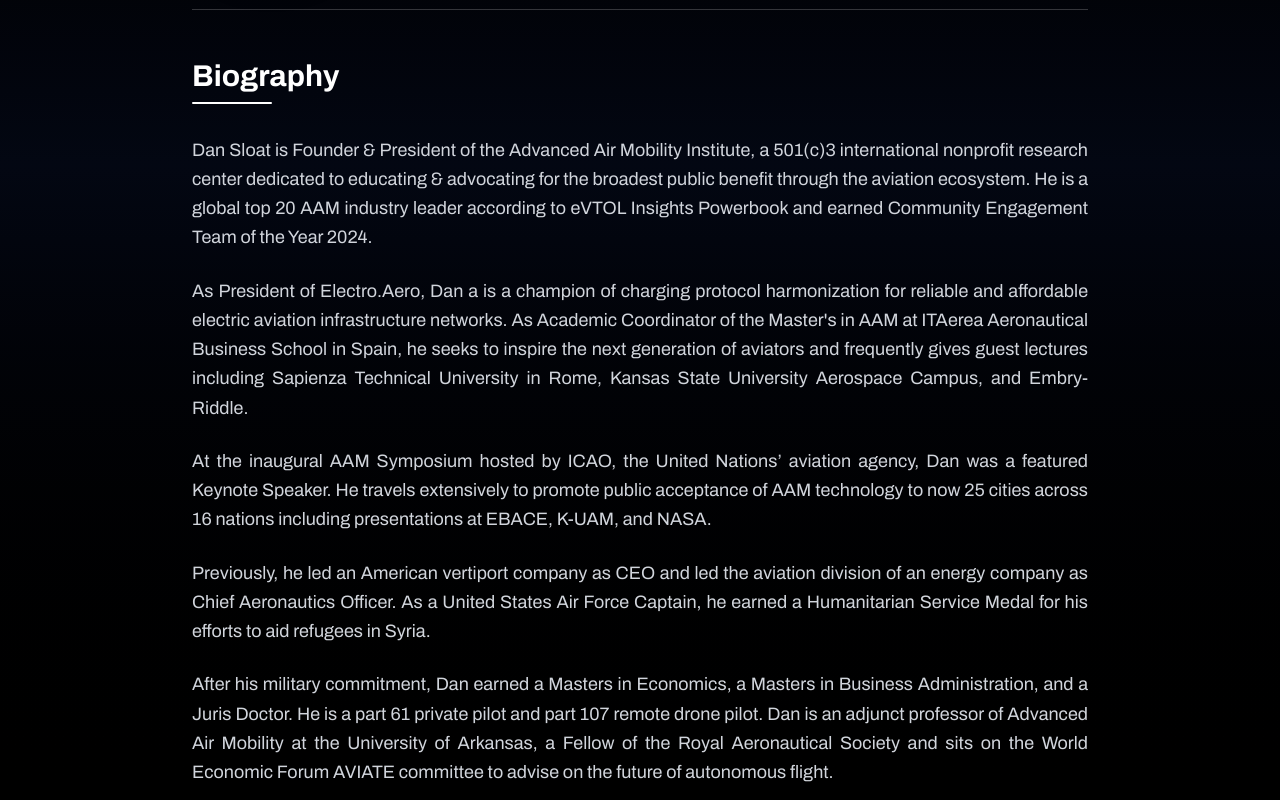
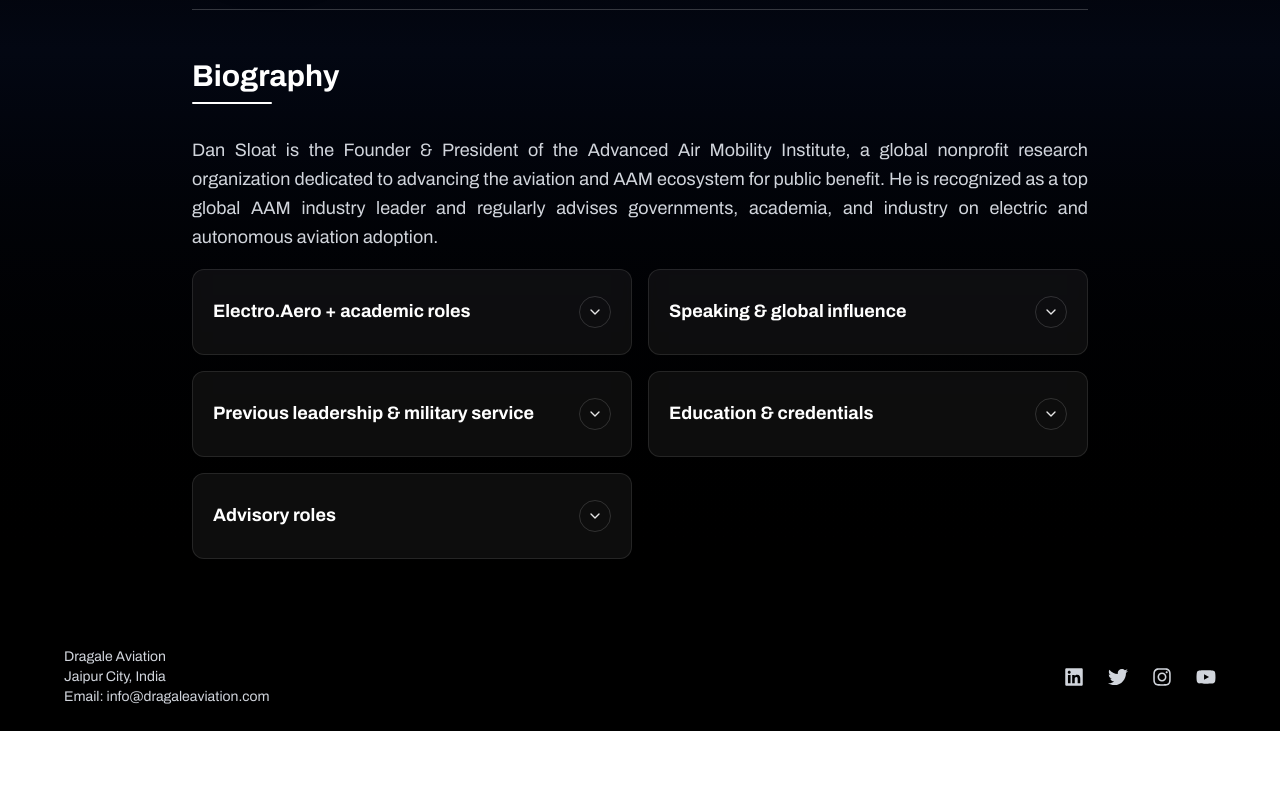
Before and after one commit to lokeshchoudharyprogrammer/dragale-aviation, a Next.js app: page /advisors in a window 1280 px wide. Shown: the part 520-1320 px from the top of the page. After the commit the page ends 1251 px from the top, so only its background shows below. Built offline with nearby package versions, Linux system fonts and the light colour scheme.

Commit message:
chore(seo): convert solution cards to real links and remove mobile animation gating

```diff
--- a/package.json
+++ b/package.json
@@ -3,8 +3,9 @@
   "version": "0.1.0",
   "private": true,
   "scripts": {
-    "dev": "next dev",
+    "dev": "next dev -H 0.0.0.0",
     "build": "next build",
+    "dev:turbo": "next dev --turbo -H 0.0.0.0",
     "start": "next start",
     "lint": "next lint",
     "audit:assets": "node scripts/audit-assets.mjs",
--- a/src/app/HomeClient.tsx
+++ b/src/app/HomeClient.tsx
@@ -166,7 +166,7 @@
         <AirplaneModel />
       </section> */}
       {/* Sticky Footer */}
-      <div className=" bg-gradient-to-br from-gray-900 to-black text-white">
+      <div className="bg-gradient-to-br from-gray-900 to-black text-white space-y-10 sm:space-y-0">
         <ProductsClient headingLevel={2} />
         <AboutClient headingLevel={2} />
         <AdvisorsClient headingLevel={2} />
--- a/src/app/advisors/AdvisorsClient.tsx
+++ b/src/app/advisors/AdvisorsClient.tsx
@@ -1,8 +1,9 @@
 'use client';
 
 import SocialBadge from '@/components/SocialBadge';
-import { motion } from 'framer-motion';
+import { AnimatePresence, motion } from 'framer-motion';
 import Image from 'next/image';
+import { useMemo, useState } from 'react';
 
 export default function AdvisorsClient({
   headingLevel = 1,
@@ -10,17 +11,76 @@
   headingLevel?: 1 | 2;
 }) {
   const isEmbedded = headingLevel === 2;
+  const isMobile =
+    typeof window !== 'undefined' &&
+    window.matchMedia('(max-width: 767px)').matches;
+
   const headerVariants = {
     hidden: { opacity: 0, y: 30 },
     visible: { opacity: 1, y: 0, transition: { duration: 1, ease: 'easeOut' } },
   };
-  const danBio = [
-    `Dan Sloat is Founder & President of the Advanced Air Mobility Institute, a 501(c)3 international nonprofit research center dedicated to educating & advocating for the broadest public benefit through the aviation ecosystem. He is a global top 20 AAM industry leader according to eVTOL Insights Powerbook and earned Community Engagement Team of the Year 2024.`,
-    `As President of Electro.Aero, Dan a is a champion of charging protocol harmonization for reliable and affordable electric aviation infrastructure networks. As Academic Coordinator of the Master's in AAM at ITAerea Aeronautical Business School in Spain, he seeks to inspire the next generation of aviators and frequently gives guest lectures including Sapienza Technical University in Rome, Kansas State University Aerospace Campus, and Embry-Riddle.`,
-    `At the inaugural AAM Symposium hosted by ICAO, the United Nations’ aviation agency, Dan was a featured Keynote Speaker. He travels extensively to promote public acceptance of AAM technology to now 25 cities across 16 nations including presentations at EBACE, K-UAM, and NASA.`,
-    `Previously, he led an American vertiport company as CEO and led the aviation division of an energy company as Chief Aeronautics Officer. As a United States Air Force Captain, he earned a Humanitarian Service Medal for his efforts to aid refugees in Syria.`,
-    `After his military commitment, Dan earned a Masters in Economics, a Masters in Business Administration, and a Juris Doctor. He is a part 61 private pilot and part 107 remote drone pilot. Dan is an adjunct professor of Advanced Air Mobility at the University of Arkansas, a Fellow of the Royal Aeronautical Society and sits on the World Economic Forum AVIATE committee to advise on the future of autonomous flight.`,
-  ];
+  const [openSectionId, setOpenSectionId] = useState<string | null>(null);
+  const [isIntroExpanded, setIsIntroExpanded] = useState(false);
+
+  const bioIntro =
+    'Dan Sloat is the Founder & President of the Advanced Air Mobility Institute, a global nonprofit research organization dedicated to advancing the aviation and AAM ecosystem for public benefit. He is recognized as a top global AAM industry leader and regularly advises governments, academia, and industry on electric and autonomous aviation adoption.';
+
+  const bioSections = useMemo(
+    () => [
+      {
+        id: 'electro-academics',
+        title: 'Electro.Aero + academic roles',
+        bullets: [
+          'President of Electro.Aero',
+          "Academic Coordinator (Master's in AAM)",
+          'Guest lectures at global universities',
+        ],
+      },
+      {
+        id: 'speaking-influence',
+        title: 'Speaking & global influence',
+        bullets: [
+          'ICAO keynote speaker',
+          'Presentations across 25+ cities, 16 countries',
+          'EBACE, K-UAM, NASA',
+        ],
+      },
+      {
+        id: 'leadership-military',
+        title: 'Previous leadership & military service',
+        bullets: [
+          'CEO of vertiport company',
+          'Chief Aeronautics Officer',
+          'USAF Captain + Humanitarian Service Medal',
+        ],
+      },
+      {
+        id: 'education-credentials',
+        title: 'Education & credentials',
+        bullets: [
+          'Masters in Economics',
+          'MBA',
+          'Juris Doctor',
+          'Part 61 private pilot',
+          'Part 107 drone pilot',
+        ],
+      },
+      {
+        id: 'advisory-roles',
+        title: 'Advisory roles',
+        bullets: [
+          'Adjunct professor (University of Arkansas)',
+          'Fellow of Royal Aeronautical Society',
+          'World Economic Forum AVIATION committee',
+        ],
+      },
+    ],
+    []
+  );
+
+  const toggleSection = (id: string) => {
+    setOpenSectionId((prev) => (prev === id ? null : id));
+  };
 
   return (
     <div
@@ -63,9 +123,9 @@
 
       {/* Premium Full-Width Header */}
       <motion.div
-        initial={{ opacity: 0, y: 20 }}
+        initial={isMobile ? false : { opacity: 0, y: 20 }}
         animate={{ opacity: 1, y: 0 }}
-        transition={{ duration: 0.8 }}
+        transition={{ duration: isMobile ? 0 : 0.8 }}
         className={`relative text-left ${
           isEmbedded ? 'mt-8' : 'mt-20'
         } max-w-4xl mx-auto flex flex-col md:flex-row items-center gap-12 pb-12 border-b border-white/20`}
@@ -105,9 +165,9 @@
 
       {/* Bio Section */}
       <motion.div
-        initial={{ opacity: 0 }}
+        initial={isMobile ? false : { opacity: 0 }}
         animate={{ opacity: 1 }}
-        transition={{ delay: 0.4, duration: 0.8 }}
+        transition={{ delay: isMobile ? 0 : 0.4, duration: isMobile ? 0 : 0.8 }}
         className="max-w-4xl mx-auto mt-12"
       >
         <h2 className="text-3xl font-bold text-white relative inline-block">
@@ -115,17 +175,107 @@
           <span className="block w-20 h-[2px] bg-white mt-2 rounded-full"></span>
         </h2>
 
-        <div className="space-y-6 text-gray-300 text-lg leading-relaxed text-justify mt-8">
-          {danBio.map((paragraph, i) => (
+        <div className="mt-8 space-y-4">
+          <div>
             <motion.p
-              key={i}
-              initial={{ opacity: 0, y: 10 }}
+              initial={isMobile ? false : { opacity: 0, y: 10 }}
               animate={{ opacity: 1, y: 0 }}
-              transition={{ delay: i * 0.15 }}
+              transition={{
+                delay: isMobile ? 0 : 0.05,
+                duration: isMobile ? 0 : undefined,
+              }}
+              className={`text-gray-300 text-base md:text-lg leading-relaxed text-justify md:line-clamp-none ${
+                isIntroExpanded ? 'line-clamp-none' : 'line-clamp-3'
+              }`}
             >
-              {paragraph}
+              {bioIntro}
             </motion.p>
-          ))}
+
+            <div className="mt-2 flex justify-end md:hidden">
+              <button
+                type="button"
+                onClick={() => setIsIntroExpanded((v) => !v)}
+                className="text-sm font-semibold text-white/90 hover:text-white transition-colors"
+              >
+                {isIntroExpanded ? 'Read less' : 'Read more'}
+              </button>
+            </div>
+          </div>
+
+          <div className="grid grid-cols-1 md:grid-cols-2 gap-3 md:gap-4">
+            {bioSections.map((section, index) => {
+              const isOpen = openSectionId === section.id;
+
+              return (
+                <motion.div
+                  key={section.id}
+                  initial={isMobile ? false : { opacity: 0, y: 10 }}
+                  animate={{ opacity: 1, y: 0 }}
+                  transition={{
+                    delay: isMobile ? 0 : 0.1 + index * 0.06,
+                    duration: isMobile ? 0 : undefined,
+                  }}
+                  className={`h-full rounded-lg md:rounded-xl border border-white/10 bg-white/5 backdrop-blur-sm overflow-hidden ${
+                    isOpen ? 'md:col-span-2' : ''
+                  }`}
+                >
+                  <button
+                    type="button"
+                    onClick={() => toggleSection(section.id)}
+                    className="w-full min-h-[72px] md:min-h-[84px] px-4 py-3 md:px-5 md:py-4 flex items-center justify-between gap-3 md:gap-4 text-left hover:bg-white/5 transition-colors"
+                  >
+                    <span className="text-white font-semibold text-base md:text-lg leading-snug">
+                      {section.title}
+                    </span>
+                    <span
+                      className={`shrink-0 inline-flex items-center justify-center w-7 h-7 md:w-8 md:h-8 rounded-full border border-white/15 text-white/90 transition-transform duration-200 ${
+                        isOpen ? 'rotate-180' : 'rotate-0'
+                      }`}
+                    >
+                      <svg
+                        width="16"
+                        height="16"
+                        viewBox="0 0 24 24"
+                        fill="none"
+                        xmlns="http://www.w3.org/2000/svg"
+                        aria-hidden="true"
+                        focusable="false"
+                      >
+                        <path
+                          d="M6 9l6 6 6-6"
+                          stroke="currentColor"
+                          strokeWidth="2"
+                          strokeLinecap="round"
+                          strokeLinejoin="round"
+                        />
+                      </svg>
+                    </span>
+                  </button>
+
+                  <AnimatePresence initial={false}>
+                    {isOpen ? (
+                      <motion.div
+                        key="content"
+                        initial={{ height: 0, opacity: 0 }}
+                        animate={{ height: 'auto', opacity: 1 }}
+                        exit={{ height: 0, opacity: 0 }}
+                        transition={{ duration: 0.25, ease: 'easeOut' }}
+                        className="px-4 md:px-5"
+                      >
+                        <div className="pb-4 md:pb-5">
+                          <ul className="list-disc pl-5 space-y-1 text-gray-300 text-sm md:text-base leading-relaxed">
+                            {section.bullets.map((bullet) => (
+                              <li key={bullet}>{bullet}</li>
+                            ))}
+                          </ul>
+                        </div>
+                      </motion.div>
+                    ) : null}
+                  </AnimatePresence>
+                </motion.div>
+              );
+            })}
+          </div>
         </div>
       </motion.div>
     </div>
--- a/src/app/globals.css
+++ b/src/app/globals.css
@@ -42,7 +42,7 @@
   }
 }
 
-.hover\\:animate-dash-border:hover {
+.hover\:animate-dash-border:hover {
   animation: dash-border 5s linear infinite;
   border-style: dashed !important;
   border-color: #22c55e !important;
--- a/src/app/solutions/SolutionsClient.tsx
+++ b/src/app/solutions/SolutionsClient.tsx
@@ -3,7 +3,6 @@
 import { motion } from 'framer-motion';
 import Image from 'next/image';
 import Link from 'next/link';
-import { useRouter } from 'next/navigation';
 import { FaAmbulance } from 'react-icons/fa';
 import Tilt from 'react-parallax-tilt';
 
@@ -35,7 +34,9 @@
 ];
 
 export default function Home() {
-  const router = useRouter();
+  const isMobile =
+    typeof window !== 'undefined' &&
+    window.matchMedia('(max-width: 767px)').matches;
 
   const cardHrefMap: Record<string, string> = {
     'Seamless VTOL Patient Transport':
@@ -46,10 +47,6 @@
       '/solutions/live-patient-monitoring-system',
     'Critical Heart Patient Support':
       '/solutions/critical-heart-patient-support',
-  };
-
-  const navigateToHref = (href: string) => {
-    router.push(href);
   };
 
   const cardVariants = {
@@ -85,30 +82,48 @@
           {/* Hero Section */}
           <motion.div className="text-center max-w-4xl mx-auto relative  p-6">
             <motion.h1
-              initial={{ opacity: 0, y: 20 }}
-              whileInView={{ opacity: 1, y: 0 }}
-              viewport={{ once: true }}
-              transition={{ duration: 0.6 }}
-              className="text-3xl sm:text-4xl md:text-5xl font-bold text-white"
+              initial={isMobile ? false : { opacity: 0, y: 20 }}
+              {...(isMobile
+                ? { animate: { opacity: 1, y: 0 } }
+                : {
+                    whileInView: { opacity: 1, y: 0 },
+                    viewport: { once: true },
+                  })}
+              transition={{ duration: isMobile ? 0 : 0.6 }}
+              className="solutions-ssr-visible text-3xl sm:text-4xl md:text-5xl font-bold text-white"
             >
               Revolutionizing Air Ambulance Transport
             </motion.h1>
             <motion.p
-              initial={{ opacity: 0, y: 20 }}
-              whileInView={{ opacity: 1, y: 0 }}
-              viewport={{ once: true }}
-              transition={{ duration: 0.6, delay: 0.2 }}
-              className="mt-4 text-lg sm:text-xl text-gray-200"
+              initial={isMobile ? false : { opacity: 0, y: 20 }}
+              {...(isMobile
+                ? { animate: { opacity: 1, y: 0 } }
+                : {
+                    whileInView: { opacity: 1, y: 0 },
+                    viewport: { once: true },
+                  })}
+              transition={{
+                duration: isMobile ? 0 : 0.6,
+                delay: isMobile ? 0 : 0.2,
+              }}
+              className="solutions-ssr-visible mt-4 text-lg sm:text-xl text-gray-200"
             >
               Pioneering India’s first eVTOL air ambulance for rapid, safe, and
               innovative critical care.
             </motion.p>
             <motion.p
-              initial={{ opacity: 0, y: 20 }}
-              whileInView={{ opacity: 1, y: 0 }}
-              viewport={{ once: true }}
-              transition={{ duration: 0.6, delay: 0.4 }}
-              className="mt-4 max-w-3xl mx-auto text-sm sm:text-base text-gray-300"
+              initial={isMobile ? false : { opacity: 0, y: 20 }}
+              {...(isMobile
+                ? { animate: { opacity: 1, y: 0 } }
+                : {
+                    whileInView: { opacity: 1, y: 0 },
+                    viewport: { once: true },
+                  })}
+              transition={{
+                duration: isMobile ? 0 : 0.6,
+                delay: isMobile ? 0 : 0.4,
+              }}
+              className="solutions-ssr-visible mt-4 max-w-3xl mx-auto text-sm sm:text-base text-gray-300"
               id="hero-desc"
             >
               Dragale’s eVTOL ambulance delivers unmatched speed (200 km/h),
@@ -119,11 +134,18 @@
               href="/contact-us"
               whileHover={{ scale: 1.05, backgroundColor: '#6B7280' }}
               whileTap={{ scale: 0.95 }}
-              initial={{ opacity: 0, y: 20 }}
-              whileInView={{ opacity: 1, y: 0 }}
-              viewport={{ once: true }}
-              transition={{ duration: 0.6, delay: 0.6 }}
-              className="mt-6 inline-flex bg-gray-500 text-white py-3 px-8 rounded-full font-medium text-base shadow-md hover:bg-gray-600 transition duration-300 navbar-glass"
+              initial={isMobile ? false : { opacity: 0, y: 20 }}
+              {...(isMobile
+                ? { animate: { opacity: 1, y: 0 } }
+                : {
+                    whileInView: { opacity: 1, y: 0 },
+                    viewport: { once: true },
+                  })}
+              transition={{
+                duration: isMobile ? 0 : 0.6,
+                delay: isMobile ? 0 : 0.6,
+              }}
+              className="solutions-ssr-visible mt-6 inline-flex bg-gray-500 text-white py-3 px-8 rounded-full font-medium text-base shadow-md hover:bg-gray-600 transition duration-300 navbar-glass"
               aria-label="Contact us for eVTOL ambulance inquiries"
               aria-describedby="hero-desc"
             >
@@ -139,11 +161,15 @@
 
           {/* Cards Grid */}
           <motion.div
-            initial={{ opacity: 0, y: 20 }}
-            whileInView={{ opacity: 1, y: 0 }}
-            viewport={{ once: true }}
-            transition={{ duration: 0.6 }}
-            className="grid grid-cols-1 sm:grid-cols-2 lg:grid-cols-4 gap-4 max-w-7xl mx-auto mt-0"
+            initial={isMobile ? false : { opacity: 0, y: 20 }}
+            {...(isMobile
+              ? { animate: { opacity: 1, y: 0 } }
+              : {
+                  whileInView: { opacity: 1, y: 0 },
+                  viewport: { once: true },
+                })}
+            transition={{ duration: isMobile ? 0 : 0.6 }}
+            className="solutions-ssr-visible grid grid-cols-1 sm:grid-cols-2 lg:grid-cols-4 gap-4 max-w-7xl mx-auto mt-0"
           >
             {cardData.map((card, index) => (
               <Tilt
@@ -157,30 +183,19 @@
                 {(() => {
                   const href = cardHrefMap[card.desc];
 
-                  return (
+                  const CardBody = (
                     <motion.div
                       variants={cardVariants}
-                      initial="initial"
-                      whileInView="animate"
-                      viewport={{ once: true }}
-                      transition={{ duration: 0.6, delay: index * 0.1 }}
-                      className="relative rounded-2xl shadow-xl bg-white/5 backdrop-blur-3xl overflow-hidden border border-white/10 hover:border-gray-400/30 transition-all group cursor-pointer"
-                      onClick={() => {
-                        if (!href) return;
-                        navigateToHref(href);
+                      initial={isMobile ? false : 'initial'}
+                      {...(isMobile
+                        ? { animate: 'animate' }
+                        : { whileInView: 'animate', viewport: { once: true } })}
+                      transition={{
+                        duration: isMobile ? 0 : 0.6,
+                        delay: isMobile ? 0 : index * 0.1,
                       }}
-                      role="button"
-                      tabIndex={0}
-                      onKeyDown={(e) =>
-                        e.key === 'Enter' && href && navigateToHref(href)
-                      }
-                      aria-label={`Learn more about ${card.desc}`}
+                      className="solutions-ssr-visible relative rounded-2xl shadow-xl bg-white/5 backdrop-blur-3xl overflow-hidden border border-white/10 hover:border-gray-400/30 transition-all group"
                     >
-                      {href ? (
-                        <Link href={href} className="sr-only" tabIndex={-1}>
-                          {card.desc}
-                        </Link>
-                      ) : null}
                       {/* Image Section */}
                       <div className="relative w-full h-48 overflow-hidden">
                         <motion.div
@@ -208,23 +223,28 @@
                         <p className="text-sm sm:text-base text-gray-200 font-medium">
                           {card.desc}
                         </p>
-                        {href ? (
-                          <Link legacyBehavior href={href}>
-                            <motion.a
-                              whileHover={{ scale: 1.1 }}
-                              whileTap={{ scale: 0.9 }}
-                              className="mt-2 text-gray-300 text-xs underline"
-                              onClick={(e) => {
-                                e.stopPropagation();
-                              }}
-                              aria-label={`View details for ${card.desc}`}
-                            >
-                              Learn More
-                            </motion.a>
-                          </Link>
-                        ) : null}
+                        <motion.span
+                          whileHover={{ scale: 1.1 }}
+                          whileTap={{ scale: 0.9 }}
+                          className="mt-2 inline-block text-gray-300 text-xs underline"
+                          aria-hidden="true"
+                        >
+                          Learn More
+                        </motion.span>
                       </div>
                     </motion.div>
+                  );
+
+                  if (!href) return CardBody;
+
+                  return (
+                    <Link
+                      href={href}
+                      aria-label={`Learn more about ${card.desc}`}
+                      className="block focus:outline-none focus-visible:ring-2 focus-visible:ring-white/60 focus-visible:ring-offset-2 focus-visible:ring-offset-black rounded-2xl"
+                    >
+                      {CardBody}
+                    </Link>
                   );
                 })()}
               </Tilt>
@@ -232,6 +252,15 @@
           </motion.div>
         </main>
 
+        <style jsx>{`
+          @media (max-width: 767px) {
+            .solutions-ssr-visible {
+              opacity: 1 !important;
+              transform: none !important;
+            }
+          }
+        `}</style>
+
         {/* <Footer /> */}
       </div>
     </>
--- a/src/components/AdvisorCard.tsx
+++ b/src/components/AdvisorCard.tsx
@@ -19,12 +19,17 @@
   image,
   linkedin,
 }: AdvisorCardProps) {
+  const isMobile =
+    typeof window !== 'undefined' &&
+    window.matchMedia('(max-width: 767px)').matches;
+
   return (
     <motion.div
-      initial={{ opacity: 0, y: 40 }}
-      whileInView={{ opacity: 1, y: 0 }}
-      viewport={{ once: true }}
-      transition={{ duration: 0.6 }}
+      initial={isMobile ? false : { opacity: 0, y: 40 }}
+      {...(isMobile
+        ? { animate: { opacity: 1, y: 0 } }
+        : { whileInView: { opacity: 1, y: 0 }, viewport: { once: true } })}
+      transition={{ duration: isMobile ? 0 : 0.6 }}
       whileHover={{ scale: 1.04 }}
       className=" relative backdrop-blur-xl bg-gradient-to-br from-white/10 to-white/5 rounded-3xl shadow-2xl p-0 flex flex-col items-center max-w-3xl w-full border border-white/20 hover:border-white/40 transition-all overflow-hidden group"
     >
--- a/src/components/TeamCard.tsx
+++ b/src/components/TeamCard.tsx
@@ -30,6 +30,10 @@
   width = '100%',
   nameHeadingLevel = 3,
 }) => {
+  const isMobile =
+    typeof window !== 'undefined' &&
+    window.matchMedia('(max-width: 767px)').matches;
+
   return (
     <>
       {teamData.map((person, index) => (
@@ -48,10 +52,14 @@
         >
           <motion.div
             variants={cardVariants}
-            initial="initial"
-            whileInView="animate"
-            viewport={{ once: true }}
-            transition={{ duration: 0.6, delay: index * 0.1 }}
+            initial={isMobile ? false : 'initial'}
+            {...(isMobile
+              ? { animate: 'animate' }
+              : { whileInView: 'animate', viewport: { once: true } })}
+            transition={{
+              duration: isMobile ? 0 : 0.6,
+              delay: isMobile ? 0 : index * 0.1,
+            }}
             className="relative bg-white/5 backdrop-blur-3xl p-6 rounded-2xl shadow-xl border border-white/20 hover:border-gray-500 transition-all cursor-pointer group mx-auto"
             onClick={() => handleCardClick?.(person)}
             role="button"
@@ -61,9 +69,12 @@
           >
             {/* Image */}
             <motion.div
-              initial={{ opacity: 0, y: 20 }}
+              initial={isMobile ? false : { opacity: 0, y: 20 }}
               animate={{ opacity: 1, y: 0 }}
-              transition={{ duration: 0.5, delay: index * 0.1 + 0.1 }}
+              transition={{
+                duration: isMobile ? 0 : 0.5,
+                delay: isMobile ? 0 : index * 0.1 + 0.1,
+              }}
               className="w-24 h-24 relative rounded-full overflow-hidden shadow-lg mx-auto mb-4 bg-white"
             >
               <Image
@@ -79,9 +90,12 @@
 
             {/* Name & Role */}
             <motion.div
-              initial={{ opacity: 0, y: 20 }}
+              initial={isMobile ? false : { opacity: 0, y: 20 }}
               animate={{ opacity: 1, y: 0 }}
-              transition={{ duration: 0.5, delay: index * 0.1 + 0.2 }}
+              transition={{
+                duration: isMobile ? 0 : 0.5,
+                delay: isMobile ? 0 : index * 0.1 + 0.2,
+              }}
               className="text-center"
             >
               {nameHeadingLevel === 2 ? (
```
Also changed, not shown: src/app/products/ProductsClient.tsx (+16 -24 lines), src/components/Navbar.tsx (+13 -8 lines).
